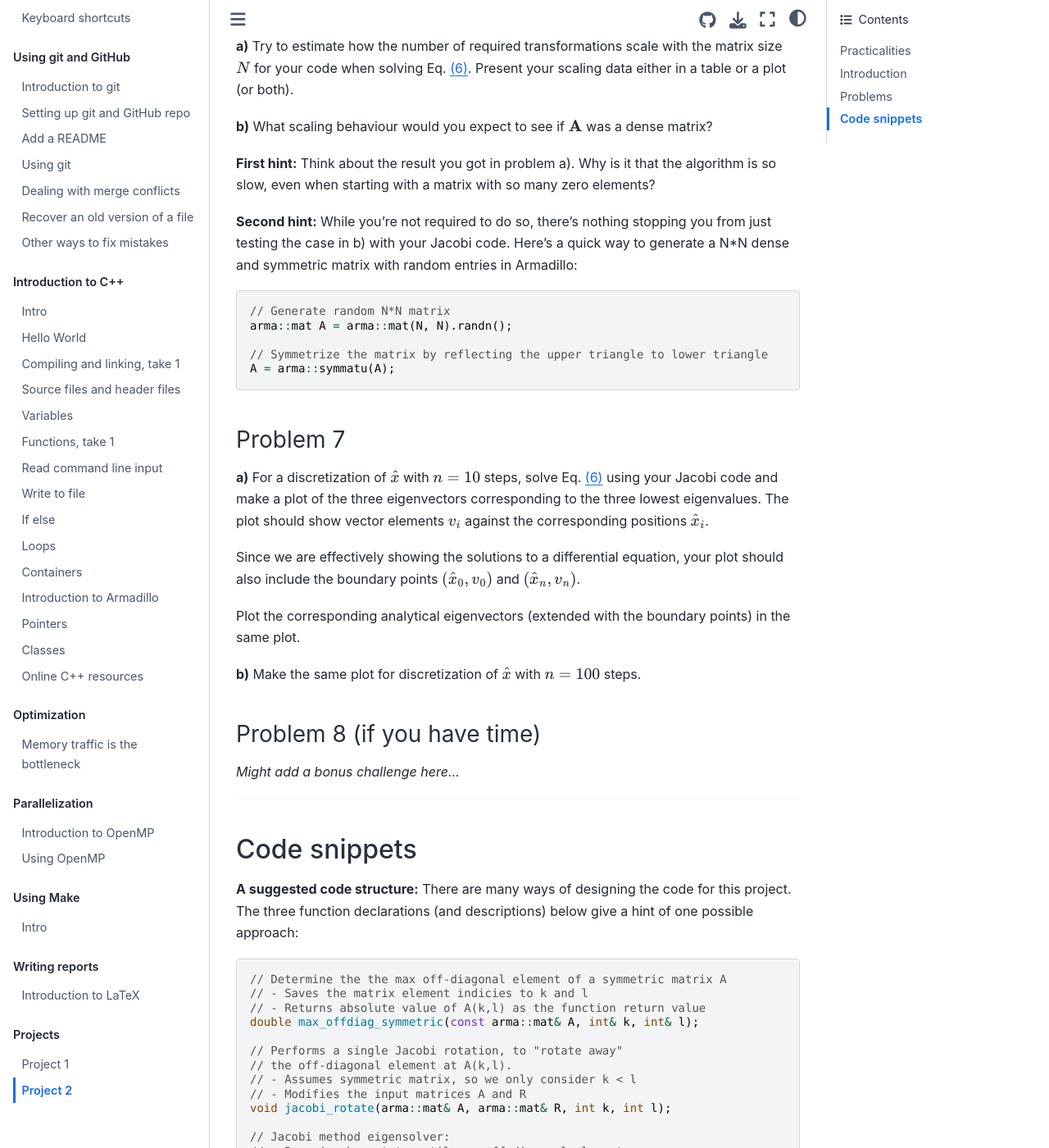
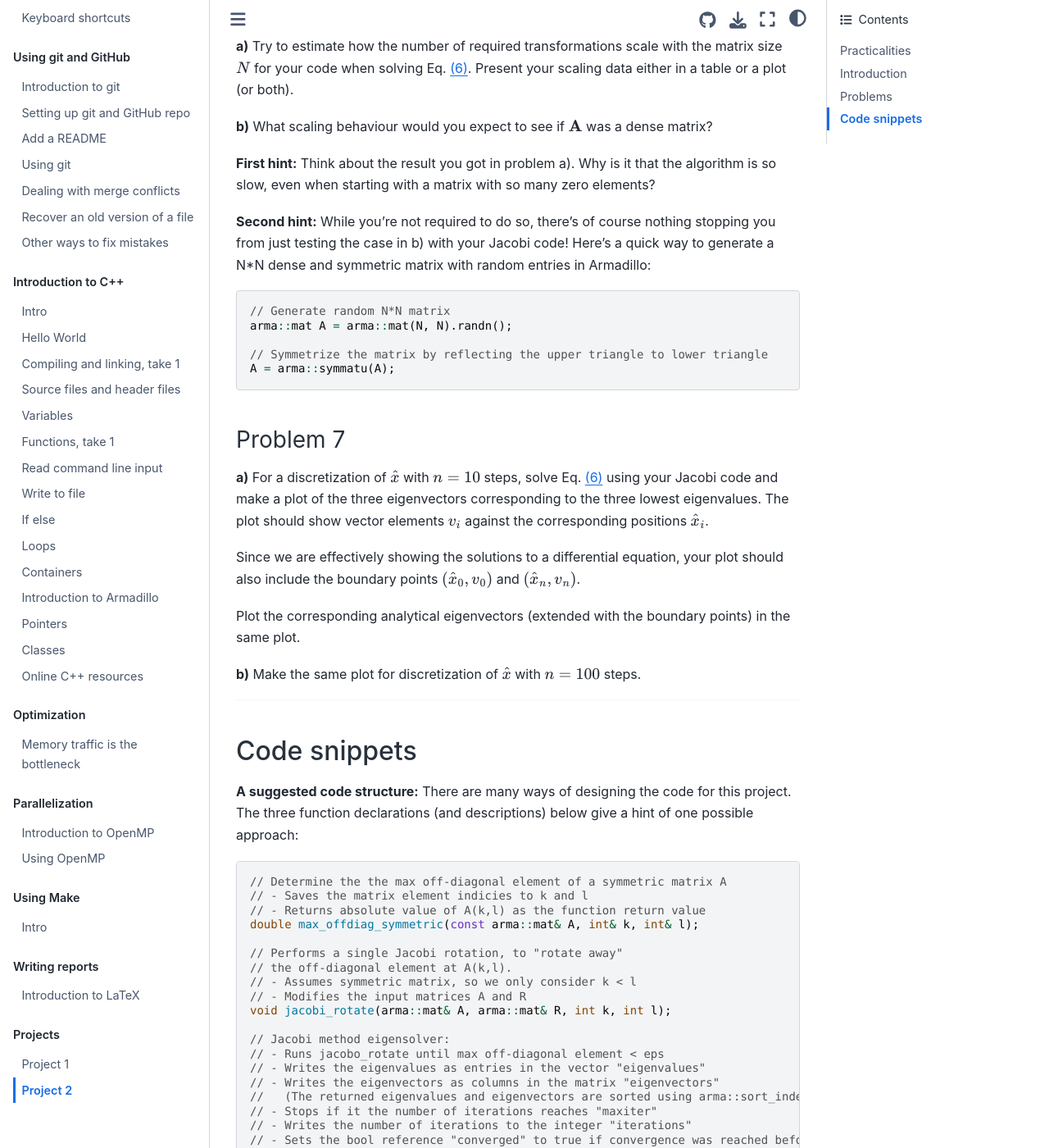
Before and after one commit to anderkve/FYS3150, a Jupyter Book: the page built from book/projects/project2.md, in a window 1280 px wide and 1400 px high, scrolled down 5453 px. Shown: the whole window at 82% size. Built offline with Jupyter Book 1.0.4 settings and Sphinx 7.4.7 and the Sphinx Book theme 1.1.4, drawn with Linux system fonts in a browser that asks for light colours.

Commit message:
Removed the empty bonus question
	modified:   book/projects/project2.md

````diff
--- a/book/projects/project2.md
+++ b/book/projects/project2.md
@@ -178,7 +178,7 @@
 
 **First hint:** Think about the result you got in problem a). Why is it that the algorithm is so slow, even when starting with a matrix with so many zero elements?
 
-**Second hint:** While you're not required to do so, there's nothing stopping you from just testing the case in b) with your Jacobi code. Here's a quick way to generate a N*N dense and symmetric matrix with random entries in Armadillo:
+**Second hint:** While you're not required to do so, there's of course nothing stopping you from just testing the case in b) with your Jacobi code! Here's a quick way to generate a N*N dense and symmetric matrix with random entries in Armadillo:
 ```cpp
 // Generate random N*N matrix
 arma::mat A = arma::mat(N, N).randn();
@@ -196,11 +196,6 @@
 Plot the corresponding analytical eigenvectors (extended with the boundary points) in the same plot.
 
 **b)** Make the same plot for discretization of $\hat{x}$ with $n=100$ steps.
-
-
-### Problem 8 (if you have time)
-
-*Might add a bonus challenge here...*
 
 
 
````
